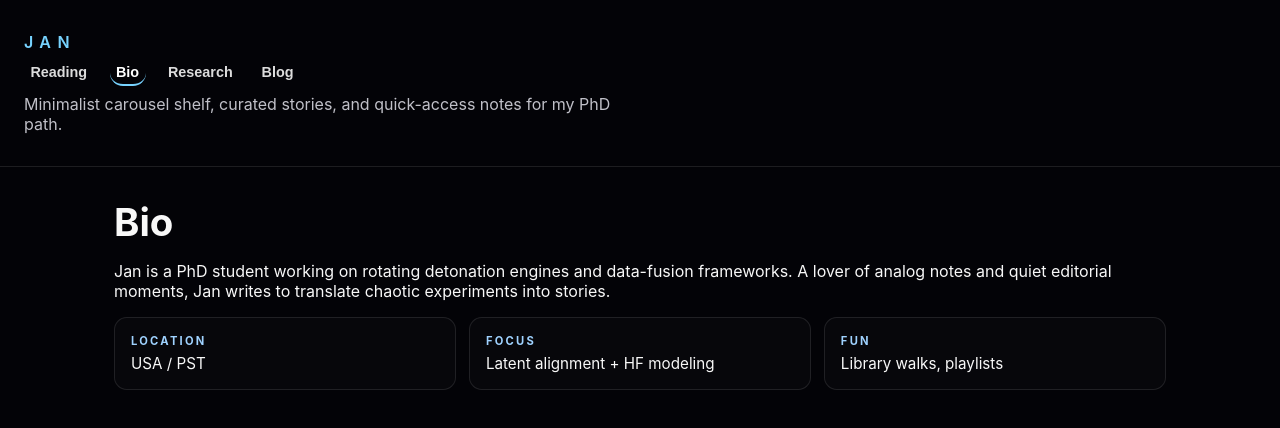
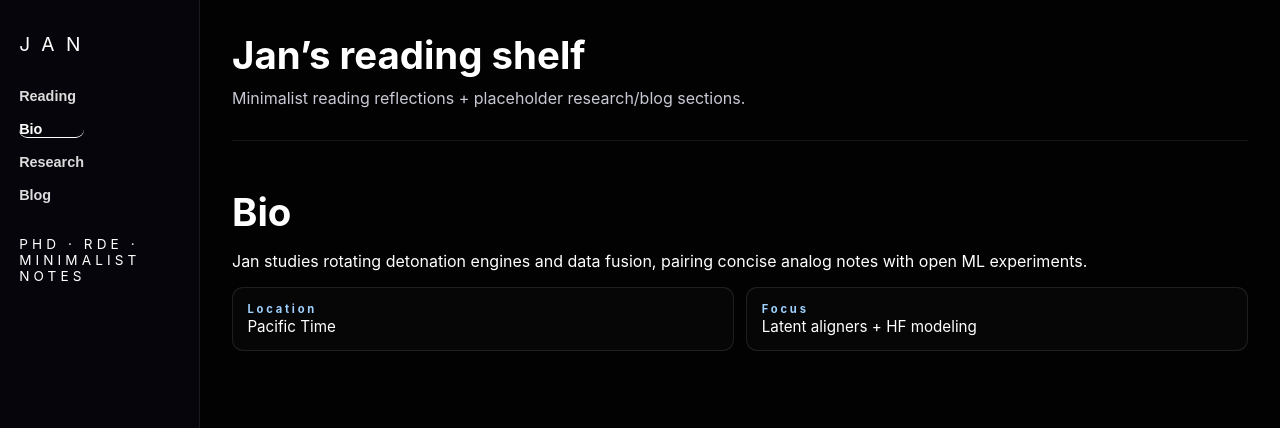
Before and after one commit to jan-claw-dev/jan-personal-site, a plain HTML site: page index.html in a window 1280 px wide. Both pictures are taken after a click on the button "Bio". Shown: the top 428 px of the page. Drawn offline with Linux system fonts and the light colour scheme.

Commit message:
Implement sidebar nav and brutalist styling

```diff
--- a/index.html
+++ b/index.html
@@ -8,7 +8,7 @@
 </head>
 <body>
   <div class="page">
-    <header class="hero">
+    <aside class="sidebar" id="sidebar">
       <div class="logo">Jan</div>
       <nav class="nav" id="main-nav">
         <button data-target="reading" class="nav__link active">Reading</button>
@@ -16,15 +16,20 @@
         <button data-target="research" class="nav__link">Research</button>
         <button data-target="blog" class="nav__link">Blog</button>
       </nav>
-      <p class="hero__lead">Minimalist carousel shelf, curated stories, and quick-access notes for my PhD path.</p>
-    </header>
+      <p class="sidebar__tag">PhD · RDE · minimalist notes</p>
+    </aside>
 
-    <main class="container">
+    <main class="content">
+      <header class="hero">
+        <h1>Jan’s reading shelf</h1>
+        <p class="hero__lead">Minimalist reading reflections + placeholder research/blog sections.</p>
+      </header>
+
       <section class="section" id="reading">
         <div class="section-header">
           <div>
             <p class="eyebrow">Current shelf</p>
-            <h1>Reading carousel</h1>
+            <h2>Reading carousel</h2>
           </div>
           <div class="stats" id="reading-stats"></div>
         </div>
@@ -50,11 +55,10 @@
 
       <section class="section" id="bio" hidden>
         <h2>Bio</h2>
-        <p>Jan is a PhD student working on rotating detonation engines and data-fusion frameworks. A lover of analog notes and quiet editorial moments, Jan writes to translate chaotic experiments into stories.</p>
+        <p>Jan studies rotating detonation engines and data fusion, pairing concise analog notes with open ML experiments.</p>
         <div class="card-row">
-          <article class="micro-card"><strong>Location</strong><span>USA / PST</span></article>
-          <article class="micro-card"><strong>Focus</strong><span>Latent alignment + HF modeling</span></article>
-          <article class="micro-card"><strong>Fun</strong><span>Library walks, playlists</span></article>
+          <article class="micro-card"><strong>Location</strong><span>Pacific Time</span></article>
+          <article class="micro-card"><strong>Focus</strong><span>Latent aligners + HF modeling</span></article>
         </div>
       </section>
 
--- a/styles.css
+++ b/styles.css
@@ -1,62 +1,82 @@
 :root {
   font-family: 'Space Grotesk', 'Inter', system-ui, sans-serif;
-  color: #f8f8f8;
-  background-color: #030307;
+  color: #fff;
+  background-color: #020203;
 }
 * { box-sizing: border-box; }
-body { margin: 0; background: #030307; }
+body { margin: 0; background: #020203; }
 
-.hero {
-  padding: 2rem 1.5rem;
+.page { display: flex; min-height: 100vh; }
+
+.sidebar {
+  width: 200px;
+  background: #05050b;
   display: flex;
   flex-direction: column;
-  gap: 0.5rem;
-  border-bottom: 1px solid rgba(255,255,255,0.1);
+  align-items: flex-start;
+  padding: 2rem 1.2rem;
+  border-right: 1px solid rgba(255,255,255,0.08);
 }
-.logo { font-weight: 600; letter-spacing: 0.4em; text-transform: uppercase; color: #77d3ff; }
-.nav { display: flex; gap: 1rem; flex-wrap: wrap; }
-.nav__link { background: none; border: none; color: #dcdcdc; font-size: 0.9rem; cursor: pointer; padding: 0.25rem 0.4rem; border-bottom: 2px solid transparent; }
-.nav__link.active { border-color: #77d3ff; color: #fff; }
-.hero__lead { max-width: 600px; margin: 0; color: #c0c0c8; }
 
-.container { padding: 2rem 1.5rem 3rem; max-width: 1100px; margin: 0 auto; }
-.section { margin-bottom: 3rem; }
-.section-header { display: flex; justify-content: space-between; align-items: baseline; gap: 1rem; flex-wrap: wrap; }
-.section h1, .section h2 { margin: 0; font-size: clamp(2rem, 3vw, 2.75rem); }
-.eyebrow { letter-spacing: 0.4em; text-transform: uppercase; font-size: 0.8rem; color: #9bdcff; }
+.logo { font-size: 1.2rem; letter-spacing: 0.6em; text-transform: uppercase; margin-bottom: 2rem; }
 
-.reading-grid-block { display: flex; gap: 1rem; }
-.bookshelf { overflow: hidden; margin: 1.5rem 0; border-radius: 0.9rem; border: 1px solid rgba(255,255,255,0.1); padding: 1rem; background: linear-gradient(135deg, rgba(20,20,40,0.9), rgba(5,5,10,0.95)); }
-.book-carousel { display: flex; gap: 0.7rem; overflow-x: auto; padding-bottom: 0.5rem; }
-.book-card { width: 120px; height: 170px; border-radius: 6px; position: relative; display: flex; flex-direction: column; justify-content: flex-end; padding: 1rem 0.7rem; color: #fff; font-weight: 600; transition: transform 0.3s ease, outline 0.3s ease; cursor: pointer; }
-.book-card::after { content: '';
-  position: absolute; inset: 0;
-  border-radius: 6px;
-  border: 2px solid transparent;
-  transition: border 0.3s ease;
+.nav { display: flex; flex-direction: column; gap: 1rem; }
+.nav__link {
+  background: none;
+  border: none;
+  color: #dcdcdc;
+  font-size: 0.9rem;
+  text-align: left;
+  cursor: pointer;
+  padding: 0;
+  border-bottom: 1px solid transparent;
 }
-.book-card.active { transform: scale(1.1); }
-.book-card.active::after { border-color: rgba(255,255,255,0.7); }
+.nav__link.active { color: #fff; border-color: #fff; }
+.nav__link:not(.active):hover { color: #bfbfbf; }
+
+.sidebar__tag { margin-top: 2rem; font-size: 0.85rem; letter-spacing: 0.3em; text-transform: uppercase; }
+
+.content { flex: 1; padding: 2rem 2rem 3rem; }
+.hero { padding-bottom: 1rem; border-bottom: 1px solid rgba(255,255,255,0.08); }
+.hero h1 { margin: 0; font-size: clamp(2rem, 3vw, 3rem); }
+.hero__lead { margin-top: 0.6rem; color: #c9c9d5; }
+
+.section { margin-top: 3rem; }
+.section-header { display: flex; justify-content: space-between; align-items: flex-end; flex-wrap: wrap; gap: 1rem; }
+.section h2 { margin: 0; font-size: clamp(1.8rem, 3vw, 2.6rem); }
+.eyebrow { letter-spacing: 0.4em; text-transform: uppercase; font-size: 0.7rem; color: #9096ff; }
+
+.bookshelf { margin: 1rem 0; border-top: 2px solid rgba(255,255,255,0.15); padding-top: 1rem; }
+.book-carousel { display: flex; gap: 0.8rem; overflow-x: auto; padding-bottom: 0.5rem; }
+.book-card { width: 110px; height: 170px; border-radius: 4px; background-size: cover; background-position: center; position: relative; color: #fff; font-weight: 600; padding: 1rem; display: flex; flex-direction: column; justify-content: flex-end; box-shadow: inset 0 0 0 1px rgba(255,255,255,0.08), 0 20px 45px rgba(0,0,0,0.4); transition: transform 0.3s ease; cursor: pointer; }
+.book-card.active { transform: scale(1.08); }
 .book-title { font-size: 0.85rem; }
-.book-author { font-size: 0.75rem; opacity: 0.8; }
-.book-detail { padding: 1.25rem; border-radius: 0.9rem; border: 1px solid rgba(255,255,255,0.06); background: rgba(10,10,20,0.85); margin-top: 1rem; }
+.book-author { font-size: 0.7rem; opacity: 0.8; }
+.book-detail { margin-top: 1rem; border-top: 1px solid rgba(255,255,255,0.1); padding-top: 1.25rem; }
+.detail-grid { display: flex; gap: 1rem; }
+.detail-cover { width: 120px; height: 170px; border-radius: 4px; background-size: cover; background-position: center; border: 1px solid rgba(255,255,255,0.2); }
+.book-detail__meta { color: #8fa4ff; margin-top: 0.4rem; }
+
+.form-card { margin-top: 1.5rem; background: rgba(255,255,255,0.02); border-radius: 1rem; border: 1px solid rgba(255,255,255,0.1); padding: 1.25rem; }
+form { display: grid; gap: 0.8rem; }
+input, textarea, select { background: rgba(255,255,255,0.02); border: 1px solid rgba(255,255,255,0.12); padding: 0.7rem; border-radius: 0.4rem; color: #fff; }
+button { border: none; background: #fff; color: #020307; padding: 0.8rem; border-radius: 999px; font-weight: 700; cursor: pointer; }
 
 .card-row { display: grid; grid-template-columns: repeat(auto-fit, minmax(200px, 1fr)); gap: 0.8rem; margin-top: 1rem; }
-.micro-card { background: rgba(255,255,255,0.02); border: 1px solid rgba(255,255,255,0.1); border-radius: 0.8rem; padding: 1rem; }
-.micro-card strong { display: block; color: #9fd2ff; letter-spacing: 0.2em; text-transform: uppercase; font-size: 0.7rem; }
-.micro-card span { display: block; margin-top: 0.4rem; font-size: 0.95rem; }
-
-.form-card { margin-top: 2rem; background: rgba(255,255,255,0.02); border-radius: 1rem; padding: 1.5rem; border: 1px solid rgba(255,255,255,0.1); }
-form { display: grid; gap: 0.75rem; }
-input, textarea, select { width: 100%; background: transparent; border: 1px solid rgba(255,255,255,0.15); border-radius: 0.6rem; padding: 0.7rem; color: #fff; }
-textarea { resize: vertical; }
-button { border: none; border-radius: 999px; padding: 0.9rem 1.2rem; background: #7dd9ff; color: #031017; font-weight: 600; cursor: pointer; }
+.micro-card { background: rgba(255,255,255,0.02); border: 1px solid rgba(255,255,255,0.1); border-radius: 0.7rem; padding: 0.9rem; }
+.micro-card strong { display: block; font-size: 0.7rem; letter-spacing: 0.25em; color: #9fd2ff; }
+.micro-card span { margin-top: 0.5rem; font-size: 0.95rem; }
 
 .research-grid, .blog-grid { display: grid; grid-template-columns: repeat(auto-fit, minmax(250px, 1fr)); gap: 1rem; }
-.research-card, .blog-card { background: rgba(255,255,255,0.02); border: 1px solid rgba(255,255,255,0.1); border-radius: 1rem; padding: 1.2rem; min-height: 150px; }
-.research-card h3, .blog-card h3 { margin: 0 0 0.4rem; }
-.research-card p, .blog-card p { margin: 0; color: #cfcfcf; }
-.tag { font-size: 0.72rem; letter-spacing: 0.2em; text-transform: uppercase; color: #8ef7c1; }
-.footer { text-align: center; padding: 2rem 1rem; color: #999; font-size: 0.9rem; }
+.research-card, .blog-card { background: rgba(255,255,255,0.02); border: 1px solid rgba(255,255,255,0.1); border-radius: 0.9rem; padding: 1.3rem; }
+.tag { font-size: 0.68rem; letter-spacing: 0.3em; text-transform: uppercase; }
+.footer { text-align: center; padding: 2rem 1rem 3rem; color: #a0a0a8; font-size: 0.85rem; }
 
-@media (max-width: 600px) { .hero { padding: 2.5rem 1rem; } }
+@media (max-width: 900px) {
+  .page { flex-direction: column; }
+  .sidebar { width: 100%; flex-direction: row; justify-content: space-between; border-right: none; border-bottom: 1px solid rgba(255,255,255,0.08); }
+  .nav { flex-direction: row; }
+  .hero { border-bottom: none; }
+  .detail-grid { flex-direction: column; align-items: center; }
+  .detail-cover { width: 150px; height: 210px; }
+}
```
Also changed, not shown: 1 other file.
